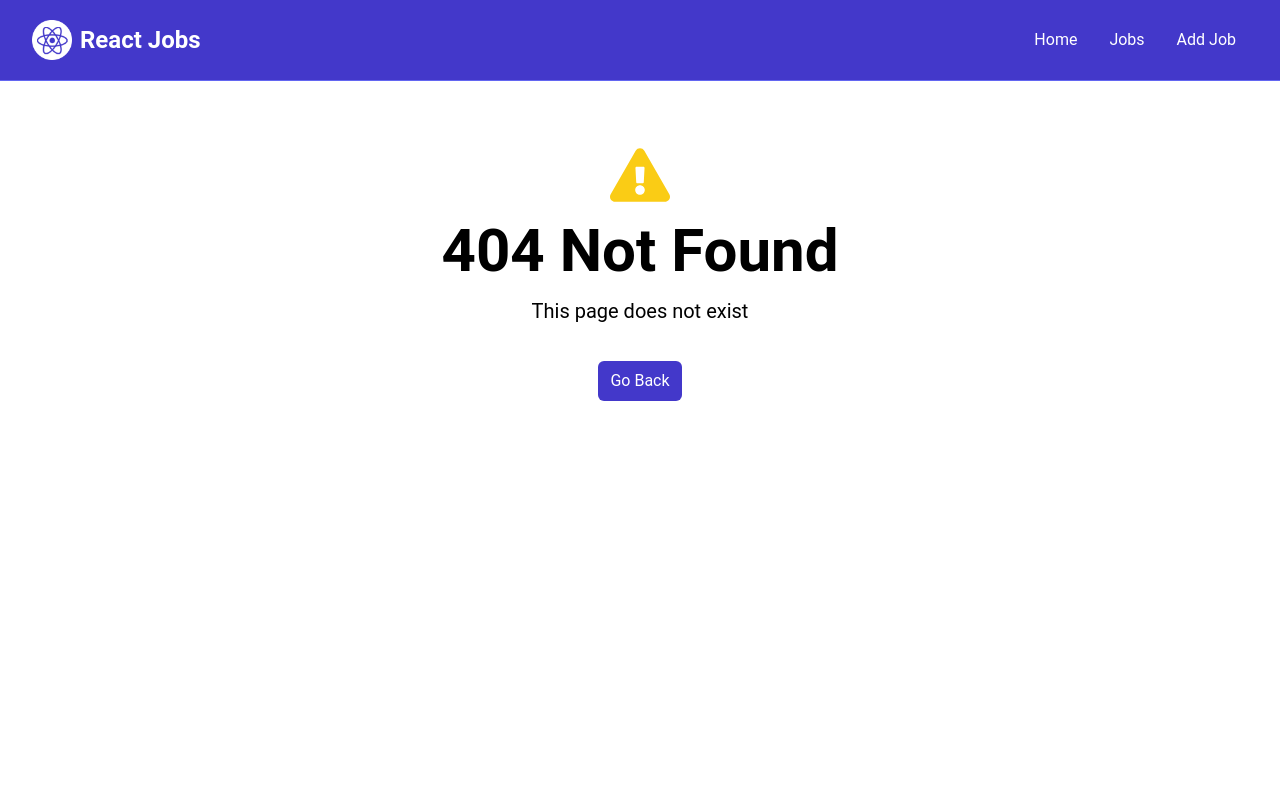
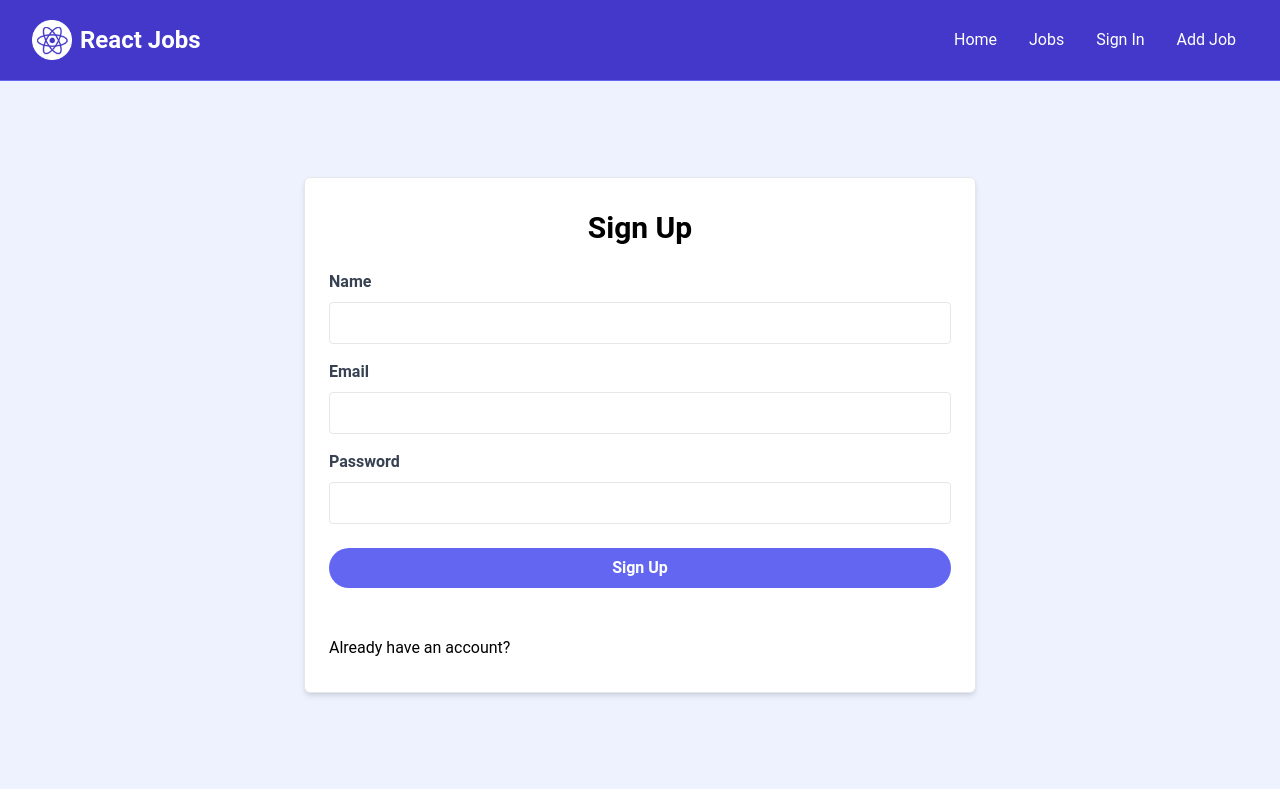
Before and after one commit to developerjame/React-Jobs-App, a React (Vite) app: page /sign-up in a window 1280 px wide. Before the commit this address had no page. Built offline with nearby package versions, Linux system fonts and the light colour scheme.

Commit message:
react-job-listing

```diff
--- a/package.json
+++ b/package.json
@@ -11,10 +11,12 @@
     "server": "json-server --watch src/jobs.json --port 8000"
   },
   "dependencies": {
+    "axios": "^1.6.8",
+    "jsonwebtoken": "^9.0.2",
     "react": "^18.2.0",
     "react-dom": "^18.2.0",
     "react-icons": "^5.0.1",
-    "react-router-dom": "^6.22.3",
+    "react-router-dom": "^6.23.0",
     "react-spinners": "^0.13.8",
     "react-toastify": "^10.0.5"
   },
--- a/src/App.jsx
+++ b/src/App.jsx
@@ -11,6 +11,9 @@ import NotFoundPage from './pages/NotFoundPage';
 import JobPage, { jobLoader } from './pages/JobPage';
 import AddJobPage from './pages/AddJobPage';
 import EditJobPage from './pages/EditJobPage';
+import SignIn from './users/SignIn';
+import SignUp from './users/SignUp';
+import { CgPassword } from 'react-icons/cg';
 
 const App = () => {
   // Add New Job
@@ -62,6 +65,8 @@ const App = () => {
           loader={jobLoader}
         />
         <Route path='*' element={<NotFoundPage />} />
+        <Route path='sign-in' element={<SignIn/>}/>
+        <Route path='sign-up' element={<SignUp/>}/>
       </Route>
     )
   );
--- a/src/components/Navbar.jsx
+++ b/src/components/Navbar.jsx
@@ -26,6 +26,9 @@ const Navbar = () => {
                 <NavLink to='/jobs' className={linkClass}>
                   Jobs
                 </NavLink>
+                <NavLink to='/sign-in' className={linkClass}>
+                  Sign In
+                </NavLink>
                 <NavLink to='/add-job' className={linkClass}>
                   Add Job
                 </NavLink>
--- a/src/jobs.json
+++ b/src/jobs.json
@@ -84,5 +84,167 @@
         "contactPhone": "555-555-5555"
       }
     }
+  ],
+  "users": [
+    {
+      "id": "90fc",
+      "name": "James",
+      "email": "james@gmail.com",
+      "password": "1234jj"
+    },
+    {
+      "id": "5005",
+      "name": "John",
+      "email": "john@gmail.com",
+      "password": "1234john"
+    },
+    {
+      "id": "9cd7",
+      "name": "Dennis",
+      "email": "dennis@gmail.com",
+      "password": "1234dennis"
+    },
+    {
+      "id": "e138",
+      "name": "Haron",
+      "email": "haron@gmail.com",
+      "password": "1234hh"
+    },
+    {
+      "id": "b9f9",
+      "email": "james@gmail.com",
+      "password": "1234jj"
+    },
+    {
+      "id": "3d24",
+      "email": "james@gmail.com",
+      "password": "1234jj"
+    },
+    {
+      "id": "983a",
+      "email": "james@gmail.com",
+      "password": "1234jjj"
+    },
+    {
+      "id": "8d82",
+      "email": "james@gmail.com",
+      "password": "1234jjjj"
+    },
+    {
+      "id": "a030",
+      "email": "james@gmail.com",
+      "password": "1234jj"
+    },
+    {
+      "id": "2103",
+      "email": "james@gmail.co",
+      "password": "1234jj"
+    },
+    {
+      "id": "1028",
+      "name": "Haron1",
+      "email": "haron1@gmail.com",
+      "password": "1234hh"
+    },
+    {
+      "id": "572e",
+      "email": "james@gmail.com",
+      "password": "1234jj"
+    },
+    {
+      "id": "9bc3",
+      "email": "james@gmail.com",
+      "password": "1234jj"
+    },
+    {
+      "id": "f459",
+      "email": "james@gmail.com",
+      "password": "1234jj"
+    },
+    {
+      "id": "9022",
+      "email": "james@gmail.com",
+      "password": "1234jj"
+    },
+    {
+      "id": "5a58",
+      "email": "james@gmail.com",
+      "password": "1234jj"
+    },
+    {
+      "id": "3977",
+      "email": "james@gmail.com",
+      "password": "1234jj"
+    },
+    {
+      "id": "e588",
+      "email": "james@gmail.com",
+      "password": "1234jj"
+    },
+    {
+      "id": "d712",
+      "email": "james@gmail.com",
+      "password": "1234jj"
+    },
+    {
+      "id": "e104",
+      "email": "james@gmail.com",
+      "password": "1234jj"
+    },
+    {
+      "id": "f06a",
+      "email": "james@gmail.com",
+      "password": "1234jj"
+    },
+    {
+      "id": "a0c5",
+      "email": "james@gmail.com",
+      "password": "1234jj"
+    },
+    {
+      "id": "503d",
+      "email": "james@gmail.com",
+      "password": "1234jj"
+    },
+    {
+      "id": "ff16",
+      "email": "james@gmail.com",
+      "password": "1234jj"
+    },
+    {
+      "id": "bd06",
+      "email": "james@gmail.com",
+      "password": "1234jj"
+    },
+    {
+      "id": "946c",
+      "email": "james@gmail.com",
+      "password": "1234jj"
+    },
+    {
+      "id": "c141",
+      "email": "james@gmail.com",
+      "password": "1234jj"
+    },
+    {
+      "id": "036a",
+      "email": "james@gmail.com",
+      "password": "1234jj"
+    },
+    {
+      "id": "87cd",
+      "email": "james@gmail.com",
+      "password": "1234jj"
+    },
+    {
+      "id": "970c",
+      "email": "james@gmail.com",
+      "password": "1234jj"
+    },
+    {
+      "id": "83e4",
+      "email": "james@gmail.com",
+      "password": "1234jj"
+    }
   ]
 }
--- /dev/null
+++ b/src/users/SignIn.jsx
@@ -0,0 +1,82 @@
+import { useState } from 'react';
+import { useNavigate } from 'react-router-dom';
+import { toast } from 'react-toastify';
+import { Link } from 'react-router-dom';
+import axios from 'axios';
+
+function SignIn() {
+    const [email, emailUpdate] = useState('');
+    const [password, passwordUpdate] = useState('');
+
+    const proceedLogin = async (e) => {
+        e.preventDefault();
+        try {
+          const response = await axios.post('http://localhost:8000/users', { email, password });
+          const { token } = response.data;
+          // Store token in localStorage
+        } catch (error) {
+          console.error('Login failed:', error);
+        }
+    };
+  return (
+    <section className='bg-indigo-50'>
+      <div className='container m-auto max-w-2xl py-24'>
+        <div className='bg-white px-6 py-8 mb-4 shadow-md rounded-md border m-4 md:m-0'>
+          <form onSubmit={proceedLogin}>
+            <h2 className='text-3xl text-center font-semibold mb-6'>Sign In</h2>
+
+            <div className='mb-4'>
+              <label
+                className='block text-gray-700 font-bold mb-2'
+              >
+                Email
+              </label>
+              <input
+                id='email'
+                name='email'
+                className='border rounded w-full py-2 px-3'
+                required
+                value={email}
+                onChange={e=>emailUpdate(e.target.value)}
+              />
+            </div>
+
+            <div className='mb-4'>
+              <label className='block text-gray-700 font-bold mb-2'>
+                Password
+              </label>
+              <input
+                type='password'
+                id='password'
+                name='password'
+                className='border rounded w-full py-2 px-3 mb-2'
+                required
+                value={password}
+                onChange={e=>passwordUpdate(e.target.value)}
+              />
+            </div>
+
+            <div className='mb-12'>
+              <button
+                className='bg-indigo-500 hover:bg-indigo-600 text-white font-bold py-2 px-4 rounded-full w-full focus:outline-none focus:shadow-outline'
+                type='submit'
+              >
+                Sign In
+              </button>
+            </div>
+            <div>
+                Don't have an account?
+                <Link
+                    to={`/sign-up`}
+                    className='text-indigo-600 hover:text-black px-4 py-2 rounded-lg text-center text-sm'
+                >
+                Sign Up
+            </Link>
+            </div>
+          </form>
+        </div>
+      </div>
+    </section>
+  );
+ };
+export default SignIn;
--- /dev/null
+++ b/src/users/SignUp.jsx
@@ -0,0 +1,118 @@
+import { useState } from 'react';
+import { useNavigate } from 'react-router-dom';
+import { toast } from 'react-toastify';
+import { Link } from 'react-router-dom';
+
+const SignUp = () => {
+    const [name, namechange] = useState("");
+    const [email, emaailchange] = useState("");
+    const [password, passwordchange] = useState("");
+
+    const navigate = useNavigate();
+
+    const handlesubmit = (e) => {
+        e.preventDefault();
+        let regobj={name,email,password};
+        //console.log(regobj);
+
+        fetch("http://localhost:8000/users",{
+            method:"POST",
+            headers:{'content-type':'application/json'},
+            body:JSON.stringify(regobj)
+        }).then((res)=>{
+            toast.success('Registered successfully.');
+            return navigate('/sign-in');
+        }).catch((err)=>{
+            toast.error('Failed :'+err.message);
+        });
+    }
+  return (
+    <section className='bg-indigo-50'>
+      <div className='container m-auto max-w-2xl py-24'>
+        <div className='bg-white px-6 py-8 mb-4 shadow-md rounded-md border m-4 md:m-0'>
+          <form onSubmit={handlesubmit}>
+            <h2 className='text-3xl text-center font-semibold mb-6'>Sign Up</h2>
+
+            <div className='mb-4'>
+              <label
+                className='block text-gray-700 font-bold mb-2'
+              >
+                Name
+              </label>
+              <input
+                id='name'
+                name='name'
+                className='border rounded w-full py-2 px-3'
+                required
+                value={name}
+                onChange={e=>namechange(e.target.value)}
+              />
+            </div>
+            <div className='mb-4'>
+              <label
+                className='block text-gray-700 font-bold mb-2'
+              >
+                Email
+              </label>
+              <input
+                id='email'
+                name='email'
+                className='border rounded w-full py-2 px-3'
+                required
+                value={email}
+                onChange={e=>emaailchange(e.target.value)}
+              />
+            </div>
+
+            <div className='mb-4'>
+              <label className='block text-gray-700 font-bold mb-2'>
+                Password
+              </label>
+              <input
+                type='password'
+                id='password'
+                name='password'
+                className='border rounded w-full py-2 px-3 mb-2'
+                required
+                value={password}
+                onChange={e=>passwordchange(e.target.value)}
+              />
+            </div>
+            {/* <div className='mb-4'>
+              <label className='block text-gray-700 font-bold mb-2'>
+                Confirn Password
+              </label>
+              <input
+                type='password'
+                id='confirm_password'
+                name='confirm_password'
+                className='border rounded w-full py-2 px-3 mb-2'
+                required
+                value=''
+              />
+            </div> */}
+
+            <div className='mb-12'>
+              <button
+                className='bg-indigo-500 hover:bg-indigo-600 text-white font-bold py-2 px-4 rounded-full w-full focus:outline-none focus:shadow-outline'
+                type='submit'
+              >
+                Sign Up
+              </button>
+            </div>
+            <div>
+                Already have an account?
+                <Link
+                    to={`/sign-in`}
+                    className='text-black hover:text-indigo-600 text-white px-4 py-2 rounded-lg text-center text-sm'
+                >
+                Sign In
+            </Link>
+            </div>
+          </form>
+        </div>
+      </div>
+    </section>
+  );
+ };
+export default SignUp;
```
Also changed, not shown: 1 other file (tests, documents, lock files or other folders). Lines whose indentation alone changed are shown as unchanged.
